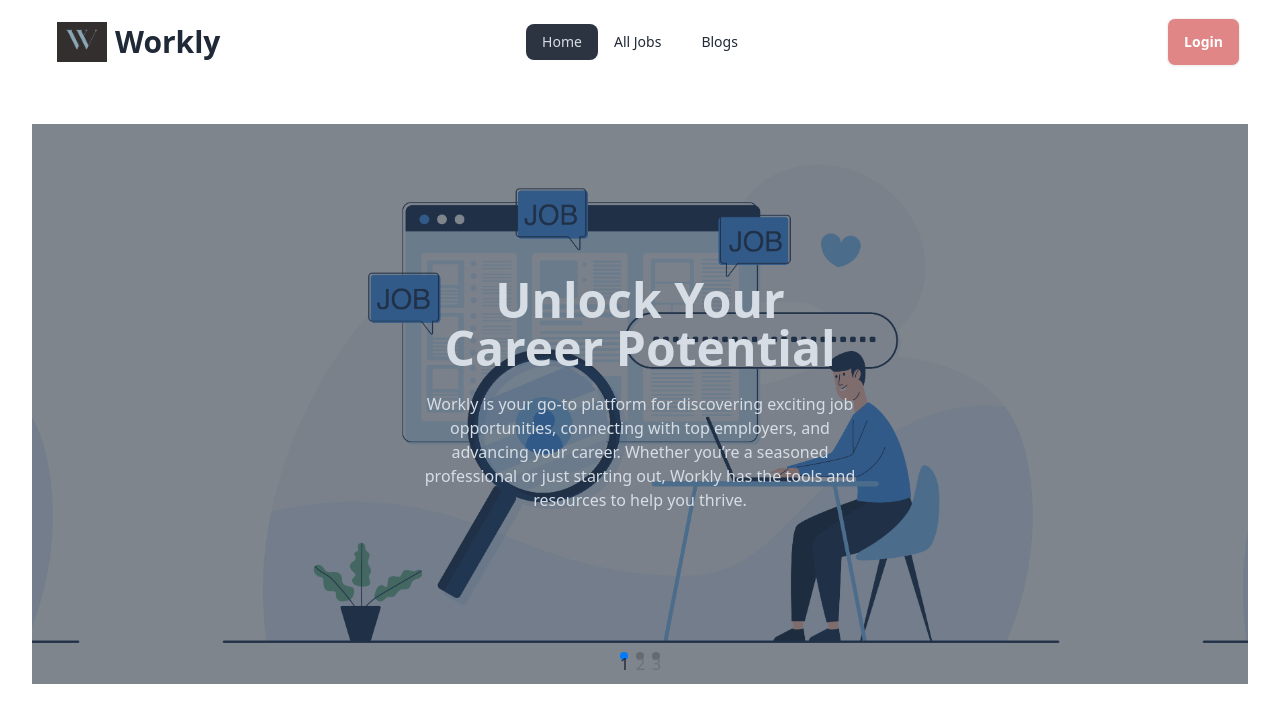
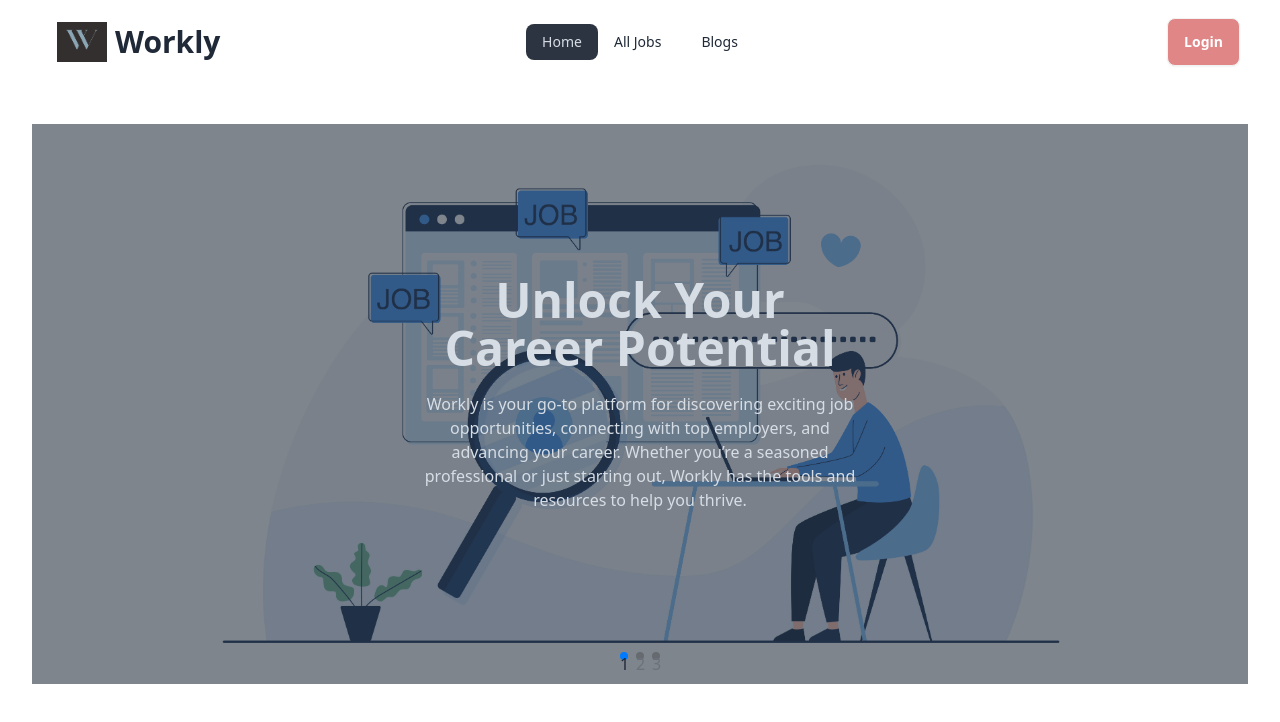
Before and after one commit to abu-abdullah22/workly-client, a React (Vite) app: page / in a window 1280 px wide. Shown: the top 722 px of the page. Built offline with nearby package versions, Linux system fonts and the light colour scheme; no server answers; grey boxes are pictures that could not be loaded.

Commit message:
banner fixed

```diff
--- a/src/Components/Slide.jsx
+++ b/src/Components/Slide.jsx
@@ -1,7 +1,7 @@
 
 const Slide = ({image}) => {
     return (
-        <div className="hero h-[70vh] bg-contain" style={{backgroundImage: `url(${image})`}}>
+        <div className="hero h-[70vh] bg-contain bg-no-repeat" style={{backgroundImage: `url(${image})`}}>
         <div className="hero-overlay bg-opacity-60"></div>
         <div className="hero-content text-center text-neutral-content">
           <div className="max-w-md">
```
